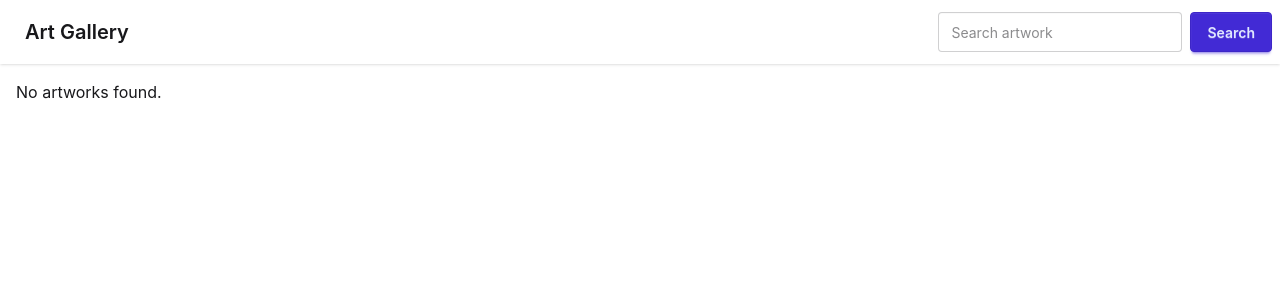
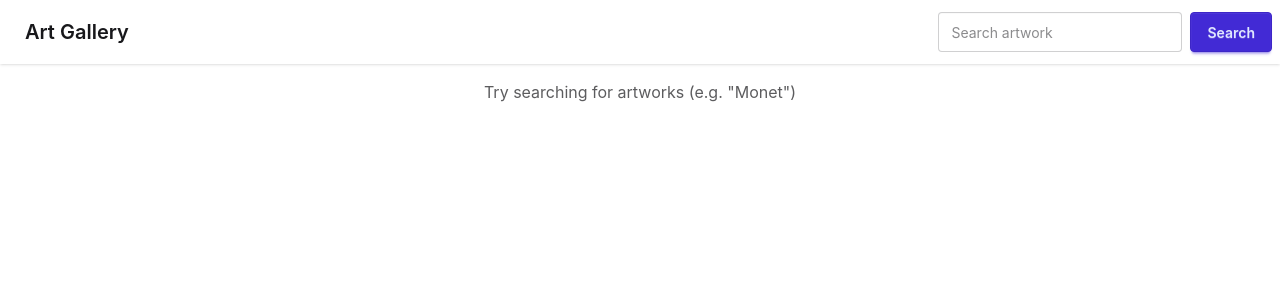
Before and after one commit to qgong-its/artwork-gallery, a React (Vite) app: page / in a window 1280 px wide. Shown: the top 300 px of the page. Built offline with nearby package versions, Linux system fonts and the light colour scheme.

Commit message:
feat(gallery): add saved artworks with local storage

```diff
--- a/src/App.tsx
+++ b/src/App.tsx
@@ -1,18 +1,20 @@
-import '@/styles/App.css';
-
 import { useState } from 'react';
-
 import Navbar from '@/components/layout/Navbar';
-import Gallery from "@/components/ui/Gallery";
-
+import HomePage from '@/pages/HomPage';
 import { searchArtworks } from '@/services/artworkApi';
+import { useLocalArtworks } from '@/hooks/useLocalArtworks';
 import type { Artwork } from '@/schemas/artworkSchema';
 
-const App = () => {
+function App() {
+  // 搜索结果
   const [artworks, setArtworks] = useState<Artwork[]>([]);
   const [isLoading, setIsLoading] = useState(false);
   const [errorMessage, setErrorMessage] = useState('');
 
+  // 本地收藏（gallery）
+  const { isSaved, toggleArtwork } = useLocalArtworks();
+
+  // 搜索逻辑
   const handleSearch = async (query: string) => {
     setIsLoading(true);
     setErrorMessage('');
@@ -21,8 +23,8 @@ const App = () => {
       const results = await searchArtworks(query);
       setArtworks(results);
     } catch (error) {
-      setErrorMessage('Could not load artworks.');
       console.error(error);
+      setErrorMessage('Failed to load artworks.');
     } finally {
       setIsLoading(false);
     }
@@ -32,15 +34,15 @@ const App = () => {
     <>
       <Navbar onSearch={handleSearch} />
 
-      <main className="container mx-auto p-4">
-        {isLoading && <p>Loading...</p>}
-        {errorMessage && <p className="text-error">{errorMessage}</p>}
-
-
-<Gallery artworks={artworks} />
-      </main>
+      <HomePage
+        artworks={artworks}
+        isLoading={isLoading}
+        errorMessage={errorMessage}
+        isSaved={isSaved}
+        onToggleSave={toggleArtwork}
+      />
     </>
   );
-};
+}
 
 export default App;
--- a/src/components/ui/ArtWorkCard.tsx
+++ b/src/components/ui/ArtWorkCard.tsx
@@ -2,26 +2,44 @@ import type { Artwork } from '@/schemas/artworkSchema';
 
 type ArtworkCardProps = {
   artwork: Artwork;
+  isSaved?: boolean;
+  onToggleSave?: (artwork: Artwork) => void;
 };
 
-const ArtworkCard = ({ artwork }: ArtworkCardProps) => {
-  const { title, artist_title, image_id } = artwork;
+const ArtworkCard = ({
+  artwork,
+  isSaved = false,
+  onToggleSave,
+}: ArtworkCardProps) => {
+  // const { title, artist_title, image_id } = artwork;
 
-  const imageUrl = image_id
-    ? `https://www.artic.edu/iiif/2/${image_id}/full/400,/0/default.jpg`
+  const imageUrl = artwork.image_id
+    ? `https://www.artic.edu/iiif/2/${artwork.image_id}/full/400,/0/default.jpg`
     : 'https://via.placeholder.com/400x300?text=No+Image';
 
   return (
     <div className="card bg-base-100 w-full max-w-sm shadow-sm">
       <div className="card-body">
-        <h2 className="card-title">{title}</h2>
-        <p className="text-sm text-gray-500">{artist_title}</p>
+        <h2 className="card-title">{artwork.title}</h2>
+        <p className="text-sm text-gray-500">{artwork.artist_title}</p>
+
+        {onToggleSave && (
+          <div className="card-actions justify-end">
+            <button
+              type="button"
+              className={isSaved ? 'btn btn-secondary' : 'btn btn-primary'}
+              onClick={() => onToggleSave(artwork)}
+            >
+              {isSaved ? 'Remove' : 'Add to Gallery'}
+            </button>
+          </div>
+        )}
       </div>
 
       <figure className="h-64 overflow-hidden">
         <img
           src={imageUrl}
-          alt={title}
+          alt={artwork.title}
           className="object-cover w-full h-full"
         />
       </figure>
--- /dev/null
+++ b/src/components/ui/ArtworkList.tsx
@@ -0,0 +1,31 @@
+import type { Artwork } from '@/schemas/artworkSchema';
+import ArtworkCard from './ArtworkCard';
+
+type ArtworkListProps = {
+  artworks: Artwork[];
+  isSaved?: (artworkId: number) => boolean;
+  onToggleSave?: (artwork: Artwork) => void;
+};
+
+export function ArtworkList({
+  artworks,
+  isSaved,
+  onToggleSave,
+}: ArtworkListProps) {
+  if (artworks.length === 0) {
+    return <p className="text-center opacity-70">No artworks found.</p>;
+  }
+
+  return (
+    <div className="flex flex-wrap justify-center gap-4">
+      {artworks.map((artwork) => (
+        <ArtworkCard
+          key={artwork.id}
+          artwork={artwork}
+          isSaved={isSaved?.(artwork.id)}
+          onToggleSave={onToggleSave}
+        />
+      ))}
+    </div>
+  );
+}
--- a/src/components/ui/Gallery.tsx
+++ b/src/components/ui/Gallery.tsx
@@ -1,5 +1,6 @@
 import type { Artwork } from '@/schemas/artworkSchema';
-import ArtworkCard from './ArtWorkCard';
+
+import ArtworkCard from './ArtworkCard';
 
 type GalleryProps = {
   artworks: Artwork[];
--- /dev/null
+++ b/src/hooks/useLocalArtworks.ts
@@ -0,0 +1,50 @@
+import { useEffect, useState } from 'react';
+import type { Artwork } from '@/schemas/artworkSchema';
+import { loadFromStorage, saveToStorage, STORAGE_KEY } from '@/utils/storage';
+
+export const useLocalArtworks = () => {
+  const [localArtworks, setLocalArtworks] = useState<Artwork[]>(() =>
+    loadFromStorage<Artwork[]>(STORAGE_KEY, []),
+  );
+
+  useEffect(() => {
+    saveToStorage(STORAGE_KEY, localArtworks);
+  }, [localArtworks]);
+
+  const isSaved = (artworkId: number) => {
+    return localArtworks.some((artwork) => artwork.id === artworkId);
+  };
+
+  const addArtwork = (artwork: Artwork) => {
+    setLocalArtworks((currentArtworks) => {
+      if (currentArtworks.some((item) => item.id === artwork.id)) {
+        return currentArtworks;
+      }
+
+      return [...currentArtworks, artwork];
+    });
+  };
+
+  const removeArtwork = (artworkId: number) => {
+    setLocalArtworks((currentArtworks) =>
+      currentArtworks.filter((artwork) => artwork.id !== artworkId),
+    );
+  };
+
+  const toggleArtwork = (artwork: Artwork) => {
+    if (isSaved(artwork.id)) {
+      removeArtwork(artwork.id);
+      return;
+    }
+
+    addArtwork(artwork);
+  };
+
+  return {
+    localArtworks,
+    isSaved,
+    addArtwork,
+    removeArtwork,
+    toggleArtwork,
+  };
+};
--- /dev/null
+++ b/src/pages/HomPage.tsx
@@ -0,0 +1,46 @@
+import { ArtworkList } from '@/components/ui/ArtworkList';
+import type { Artwork } from '@/schemas/artworkSchema';
+
+type HomePageProps = {
+  artworks: Artwork[];
+  isLoading: boolean;
+  errorMessage: string;
+  isSaved: (id: number) => boolean;
+  onToggleSave: (artwork: Artwork) => void;
+};
+
+const HomePage = ({
+  artworks,
+  isLoading,
+  errorMessage,
+  isSaved,
+  onToggleSave,
+}: HomePageProps) => {
+  return (
+    <main className="container mx-auto p-4">
+      {/* loading */}
+      {isLoading && <p className="text-center">Loading...</p>}
+
+      {/* error */}
+      {errorMessage && <p className="text-center text-error">{errorMessage}</p>}
+
+      {/* 空状态 */}
+      {!isLoading && artworks.length === 0 && !errorMessage && (
+        <p className="text-center opacity-70">
+          Try searching for artworks (e.g. &quot;Monet&quot;)
+        </p>
+      )}
+
+      {/* 数据展示 */}
+      {!isLoading && artworks.length > 0 && (
+        <ArtworkList
+          artworks={artworks}
+          isSaved={isSaved}
+          onToggleSave={onToggleSave}
+        />
+      )}
+    </main>
+  );
+};
+
+export default HomePage;
--- /dev/null
+++ b/src/pages/SavedGalleryPage.tsx
@@ -0,0 +1,26 @@
+import { ArtworkList } from "@/components/ui/ArtworkList";
+import type { Artwork } from "@/schemas/artworkSchema";
+
+type SavedGalleryPageProps = {
+  savedArtworks: Artwork[];
+  isSaved: (artworkId: number) => boolean;
+  onToggleSave: (artwork: Artwork) => void;
+};
+
+export function SavedGalleryPage({
+  savedArtworks,
+  isSaved,
+  onToggleSave,
+}: SavedGalleryPageProps) {
+  return (
+    <main className="container mx-auto p-4">
+      <h1 className="mb-4 text-2xl font-bold">My Gallery</h1>
+
+      <ArtworkList
+        artworks={savedArtworks}
+        isSaved={isSaved}
+        onToggleSave={onToggleSave}
+      />
+    </main>
+  );
+}
--- /dev/null
+++ b/src/utils/storage.ts
@@ -0,0 +1,21 @@
+const STORAGE_KEY = 'localArtworks';
+
+export const loadFromStorage = <T>(key: string, fallback: T): T => {
+  try {
+    const rawData = localStorage.getItem(key);
+
+    if (!rawData) {
+      return fallback;
+    }
+
+    return JSON.parse(rawData) as T;
+  } catch {
+    return fallback;
+  }
+}
+
+export const saveToStorage = <T>(key: string, value: T): void => {
+  localStorage.setItem(key, JSON.stringify(value));
+}
+
+export { STORAGE_KEY };
```
